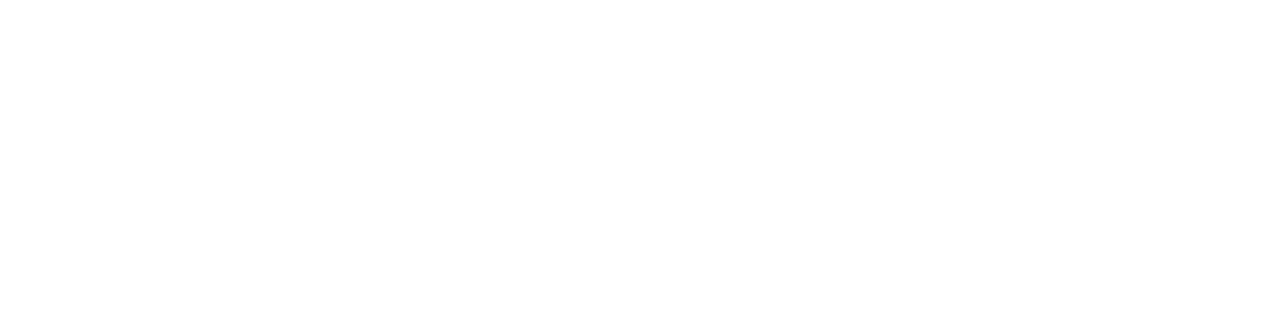
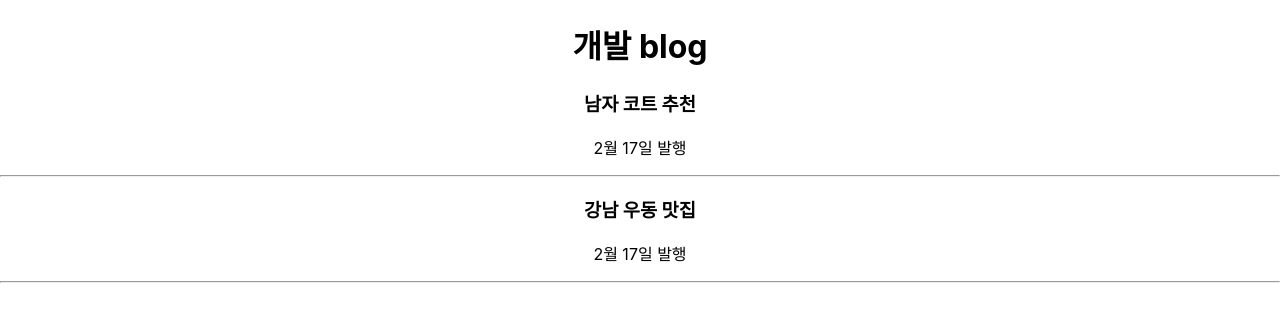
Before and after one commit to ZetGar/song, a React (Create React App) app in the folder ss/: page / in a window 1280 px wide. Shown: the top 322 px of the page. Built offline with nearby package versions, Linux system fonts and the light colour scheme.

Commit message:
Update App.js

```diff
--- a/ss/src/App.js
+++ b/ss/src/App.js
@@ -1,10 +1,29 @@
-import logo from "./logo.svg";
+import React, { useState, useEffect } from "react";
 import "./App.scss";
 
 function App() {
+  // var data = "안녕하세요";
+  let posts = "강남 고기 맛집";
+  let [글제목, 글제목변경] = useState(["남자 코트 추천", "강남 우동 맛집"]);
+
   return (
     <div className="App">
-      <div></div>
+      <div className="black-nav">
+        <h1>개발 blog</h1>
+        {/* <div>여기에 데이터바인딩?</div> */}
+        {/* <div>{data}</div> */}
+      </div>
+
+      <div className="list">
+        <h3> {글제목[0]} </h3>
+        <p> 2월 17일 발행 </p>
+        <hr />
+      </div>
+      <div className="list">
+        <h3> {글제목[1]} </h3>
+        <p> 2월 17일 발행 </p>
+        <hr />
+      </div>
     </div>
   );
 }
```
